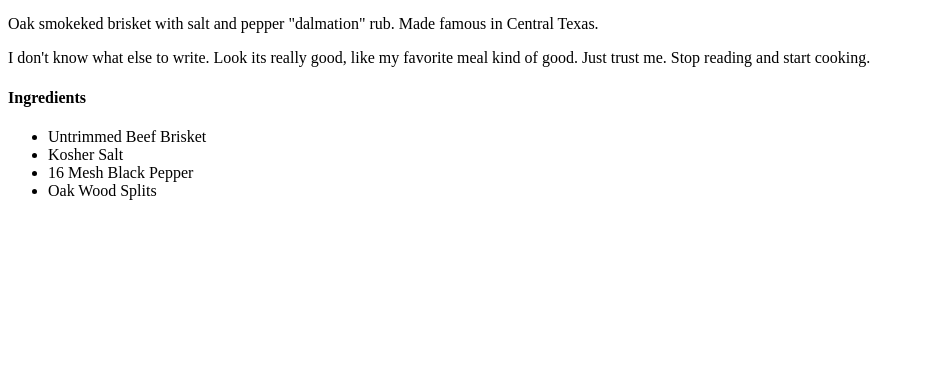
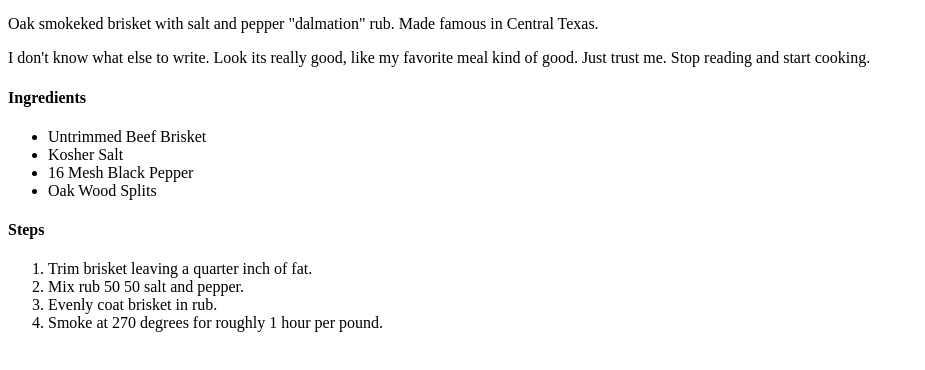
Before and after one commit to kgreen85/odin-recipes, a plain HTML site: page recipes/brisket.html in a window 1280 px wide. Shown: the part 428-798 px from the top of the page, without its empty margins (0-925 px from the left). Drawn offline with Linux system fonts and the light colour scheme.

Commit message:
added content

```diff
--- a/recipes/brisket.html
+++ b/recipes/brisket.html
@@ -19,5 +19,12 @@
             <li>16 Mesh Black Pepper</li>
             <li>Oak Wood Splits</li>
         </ul>
+        <h4>Steps</h4>
+        <ol>
+            <li>Trim brisket leaving a quarter inch of fat.</li>
+            <li>Mix rub 50 50 salt and pepper.</li>
+            <li>Evenly coat brisket in rub.</li>
+            <li>Smoke at 270 degrees for roughly 1 hour per pound.</li>
+        </ol>
     </body>
 </html>
```
Also changed, not shown: index.html (+4 -1 lines), recipes/ribs.html (added, +10 -0 lines).
